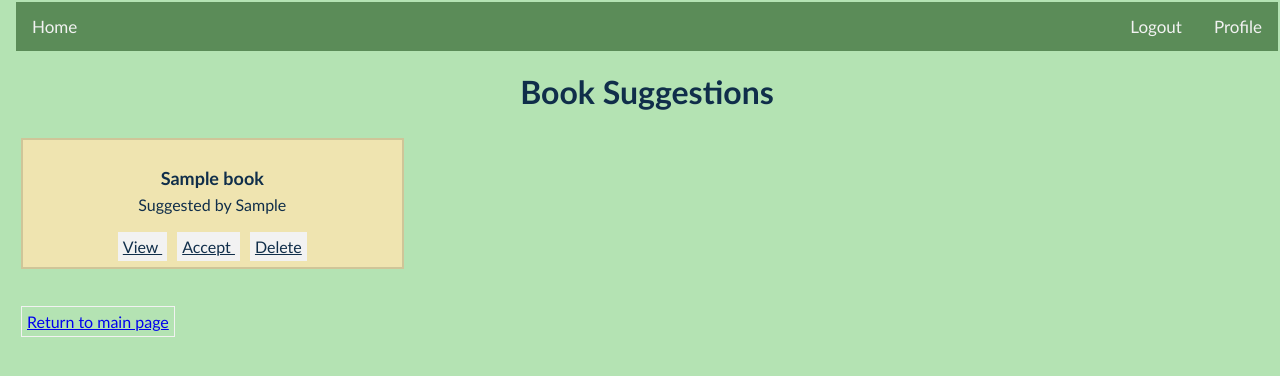
After one commit to WSU-CptS-322-Fall-2023/termproject-bookworms, a Python web app: template app/View/templates/suggestions.html in a window 1280 px wide. The commit adds this page. Shown: the top 376 px of the page. Run offline with Jinja, Linux system fonts and the light colour scheme; the template is opened without the code that fills it: most values are stand-ins (such as "Sample title", 1, 10 or a date in 2020); some libraries are stand-ins or nearby versions.

Commit message:
Fixed styling with suggesting / adding books

```diff
--- a/app/Controller/routes.py
+++ b/app/Controller/routes.py
@@ -114,7 +114,7 @@ def suggestbook():
 
 @bp_routes.route('/adminSuggestions>', methods=['GET'])
 def adminSuggestions():
-    return render_template('adminSuggestions.html', title="Suggestions:", suggestions = get_suggestions())
+    return render_template('suggestions.html', title="Suggestions:", suggestions = get_suggestions())
 
 @bp_routes.route('/viewSuggestion/<suggestion_id>', methods=['GET'])
 def viewSuggestion(suggestion_id):
--- a/app/View/static/css/main.css
+++ b/app/View/static/css/main.css
@@ -76,7 +76,7 @@ a:hover {
     cursor: pointer;
 }
 
-.newbutton {
+.viewButton {
     width : 80px;
     text-align: center;
     padding : 3px;
@@ -84,14 +84,46 @@ a:hover {
     font-family: Gill Sans, sans-serif;
     margin : 5px;
     padding : 5px;
-    border: 1px solid #f2f2f2;
+    background-color: #f2f2f2;
+    color: #102E4A;
 }
-.newbutton:hover {
-    background-color: #f2f2f2;
+.viewButton:hover {
+    background-color: #FFC90E;
     color: #102E4A;
     cursor: pointer;
 }
-
+.acceptButton {
+    width : 80px;
+    text-align: center;
+    padding : 3px;
+    font-size: 16px;
+    font-family: Gill Sans, sans-serif;
+    margin : 5px;
+    padding : 5px;
+    background-color: #f2f2f2;
+    color: #102E4A;
+}
+.acceptButton:hover {
+    background-color: green;
+    color: #f2f2f2;
+    cursor: pointer;
+}
+.deleteButton {
+    width : 80px;
+    text-align: center;
+    padding : 3px;
+    font-size: 16px;
+    font-family: Gill Sans, sans-serif;
+    margin : 5px;
+    padding : 5px;
+    background-color: #f2f2f2;
+    color: #102E4A;
+}
+.deleteButton:hover {
+    background-color: #AD0508;
+    color: #f2f2f2;
+    cursor: pointer;
+}
 
 .img {
     width: 190px;
--- a/app/View/templates/_book.html
+++ b/app/View/templates/_book.html
@@ -57,7 +57,7 @@
             <a href="{{url_for('routes.postReview', book_id = book.id)}}"> Add Review </a>
             {% if current_user.user_type == "Admin" %}
                     <form action = "{{ url_for('routes.deleteBook', book_id = book.id) }}" method="post">
-                        <input type = "submit" value="Delete" class = "button">
+                        <input type = "submit" value="Delete" class = "deleteButton">
                     </form>
             {% endif %}
         </td>
--- a/app/View/templates/_review.html
+++ b/app/View/templates/_review.html
@@ -37,7 +37,7 @@
             <br>
             {% if current_user.user_type == "Admin" %}
                 <form action = "{{ url_for('routes.deleteReview', review_id = review.id) }}" method="post">
-                <input type = "submit" value="Delete" class = "button">
+                <input type = "submit" value="Delete" class = "deleteButton">
                 </form>
             {% endif %}
         </td>
--- a/app/View/templates/adminSuggestions.html
+++ b/app/View/templates/adminSuggestions.html
@@ -1,35 +1,29 @@
-{% for book in suggestions %}
-<link rel="stylesheet" href="{{ url_for('static', filename='css/main.css') }}">
-
-<div class ="postbox">
 <table class = "posttable" style = "width:100%" valign="top">
     <tr>
         <td colspan="3" style = "text-align:center" valign="bottom" >
-            <div class="posttitle"> {{book.title}}  </div>
+            <div class="posttitle"> <br> {{book.title}}  </div>
         </td>
     </tr>
 
     <tr>
         <td colspan="3" style = "text-align:center" valign="bottom">
-            <div>
-                Suggested by {{ book.suggested_by }} </div>
+            <div> Suggested by {{ book.suggested_by }} </div>
         </td>
     </tr>
 
     <tr>
         <td colspan="3" style = "text-align:center" valign="bottom">
-            <div class = "sbottom" > <br>
-                <td><a href="{{ url_for('routes.viewSuggestion', suggestion_id = book.id) }}" class="newbutton"> View </a>
-                    <a href="{{ url_for('routes.acceptSuggestion', suggestion_id = book.id) }}" class="newbutton"> Accept </a>
-                    <a href="{{ url_for('routes.deleteSuggestion', suggestion_id = book.id) }}" class="newbutton"> Delete </a></td>
+            <br>
+            <a href="{{ url_for('routes.viewSuggestion', suggestion_id = book.id) }}" class="viewButton"> View </a>
+            <a href="{{ url_for('routes.acceptSuggestion', suggestion_id = book.id) }}" class="acceptButton"> Accept </a>
+            <a href="{{ url_for('routes.deleteSuggestion', suggestion_id = book.id) }}" class="deleteButton"> Delete </a>
+
+        </td>
     </tr>
 
+    <tr> <br> </tr>
+    <tr> <br> </tr>
+    <tr> <br> </tr>
+    <tr> <br> </tr>
+
 </table>
-</div>
-{% endfor %}
-
-<br>
-<br>
-<link rel="stylesheet" href="{{ url_for('static', filename='css/main.css') }}">
-
-<a href="{{url_for('routes.index')}}" class = "button"> Return to main page </a>
--- /dev/null
+++ b/app/View/templates/suggestions.html
@@ -0,0 +1,22 @@
+{% extends "base.html" %}
+
+{% block content %}
+    <h1> Book Suggestions </h1>
+
+    <div class="postlist">
+
+        {% for book in suggestions %}
+            <div class="postbox">
+                {% include 'adminSuggestions.html' %}
+            </div>
+        {% endfor %}
+        <br>
+
+    </div>
+
+    <br>
+    <br>
+    <link rel="stylesheet" href="{{ url_for('static', filename='css/main.css') }}">
+
+    <a href="{{url_for('routes.index')}}" class = "button"> Return to main page </a>
+{% endblock %}
```
Also changed, not shown: app/View/templates/_suggestion.html (+24 -18 lines), app/View/static/covers/4748_HilmaafKlint_TheTenLargestNo2Childhood_0002_1000px.png (added), book.db.
